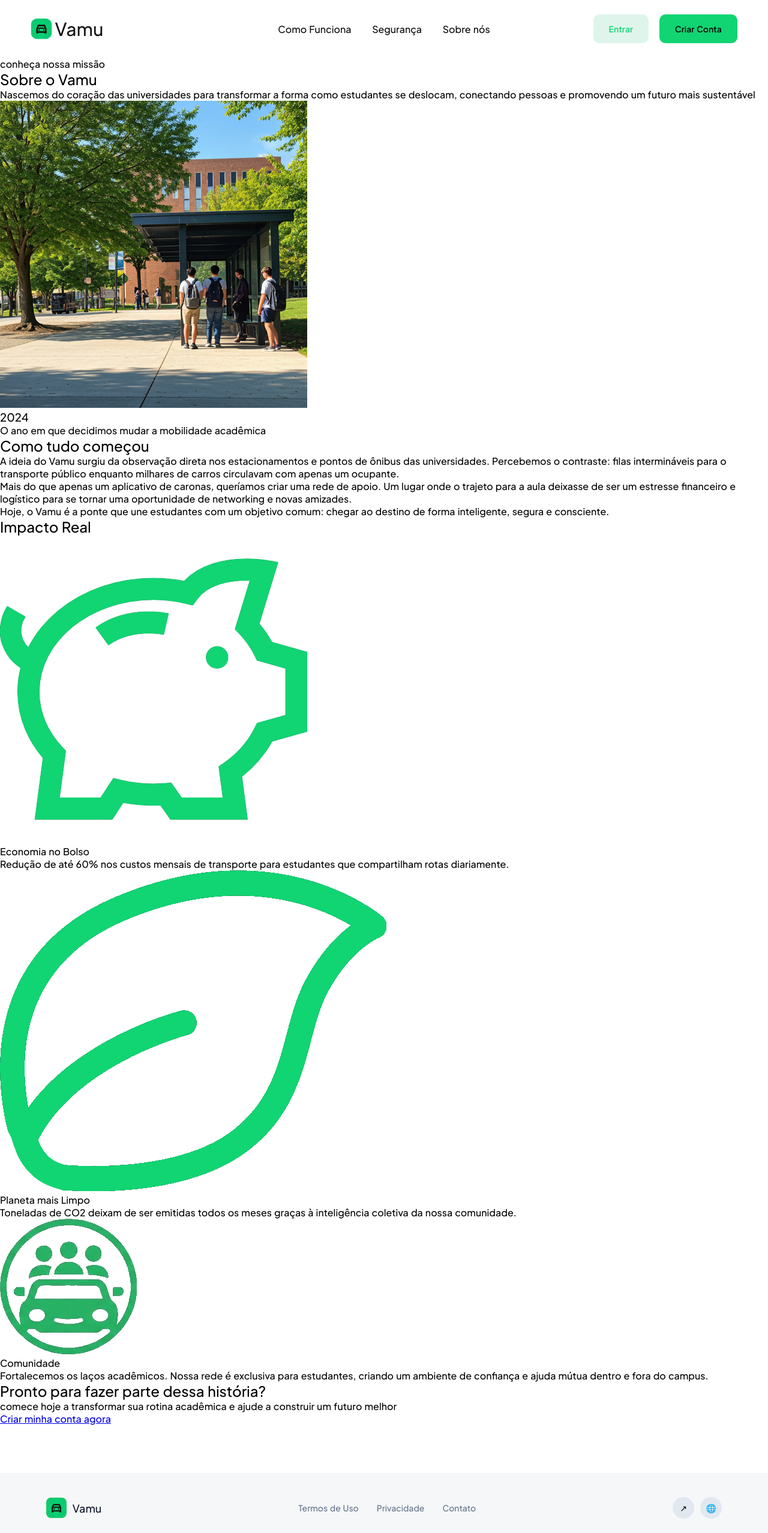
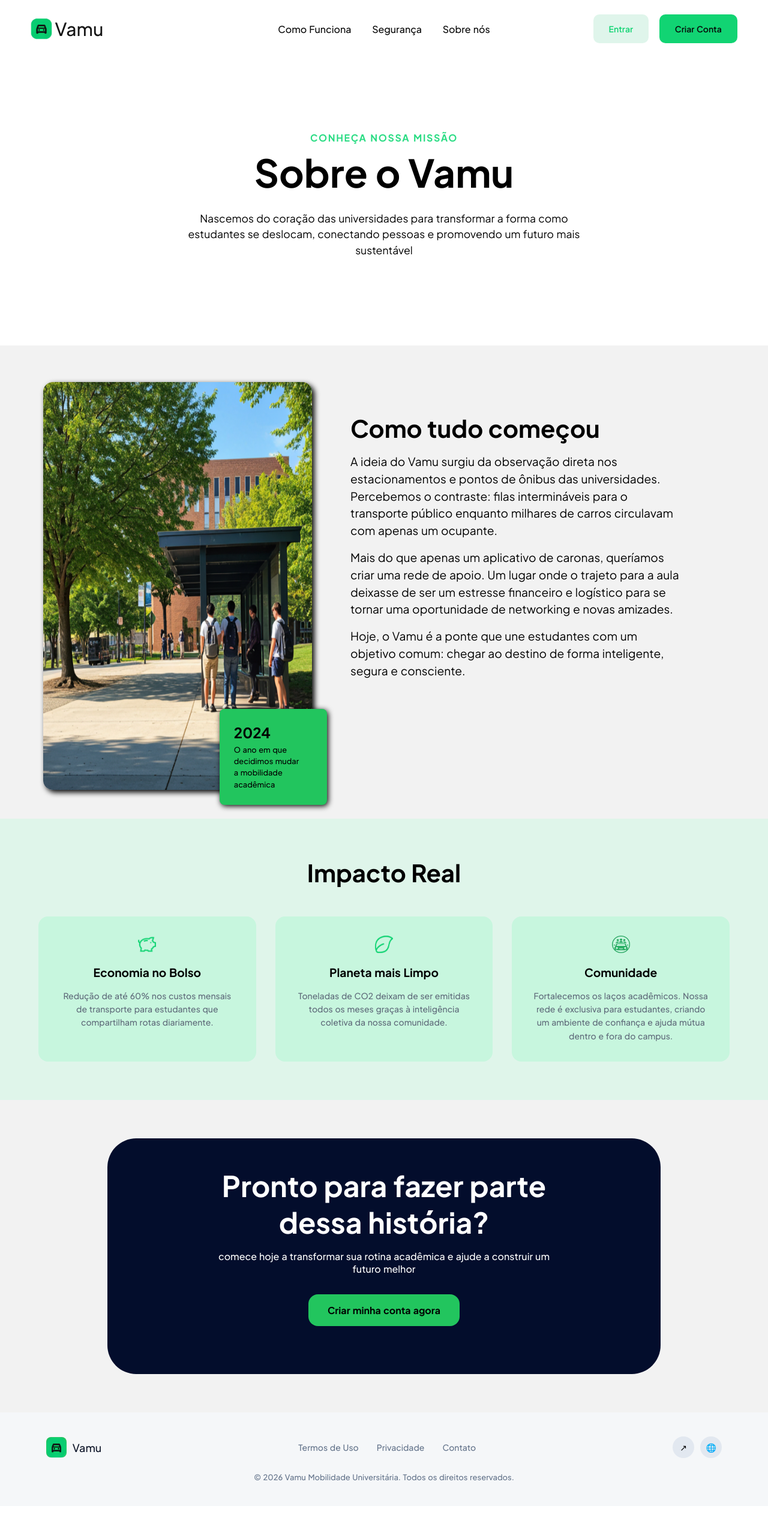
Before and after one commit to Joaovitorsantozz/Vamu-IFSP, a React (Vite) app in the folder vamu-front-end/: page /aboutUs in a window 1280 px wide. Shown: the top 2556 px of the page at 60% size. After the commit the page ends 2511 px from the top, so only its background shows below. Built offline with nearby package versions, Linux system fonts and the light colour scheme.

Commit message:
Atualizando para dar merge na main

```diff
--- a/vamu-front-end/package.json
+++ b/vamu-front-end/package.json
@@ -10,10 +10,12 @@
     "preview": "vite preview"
   },
   "dependencies": {
+    "axios": "^1.13.6",
     "formik": "^2.4.9",
     "react": "^19.2.0",
     "react-dom": "^19.2.0",
-    "react-router-dom": "^7.13.1"
+    "react-router-dom": "^7.13.1",
+    "yup": "^1.7.1"
   },
   "devDependencies": {
     "@eslint/js": "^9.39.1",
--- a/vamu-front-end/src/index.css
+++ b/vamu-front-end/src/index.css
@@ -618,3 +618,234 @@ div.form-field {
     }
   }
 }
+
+.aboutUsHeader{
+  padding: 10rem;
+  height: 60dvh;
+  display: flex;
+  padding: 1rem;
+ }
+
+.aboutUsFeatures{
+
+  display: flex;
+  flex-direction: column;
+  text-align: center;
+  justify-content: center;
+  align-items: center;
+
+   & p.eyebrow{
+    color:#29dc83;
+    font-weight: bolder;
+    letter-spacing: .1rem;
+    text-transform: uppercase;
+    line-height: 1.5;
+    margin-bottom: .3rem;
+
+  }
+  & h1{
+    font-size: 4rem;
+    font-weight: bolder;
+
+  }
+  & p.aboutUsHeaderParagraph{
+    margin: 1.5rem 0 ;
+    width: 54%;
+    font-size: 1.1rem;
+    font-weight: 200;
+    line-height: 1.5;
+  }
+}
+/*---------------------------Segunda Section-------------------------------------------*/
+
+.aboutUsStory{
+  background-color: rgb(242, 242, 242);
+  display: flex;
+
+
+  gap:3rem;
+
+  padding: 2rem;
+
+
+  & img{
+    display:block;
+    margin-top: 1.8rem;
+    border-radius: 1rem;
+    width: 35dvw;
+    height: 85dvh;
+    box-shadow: 4px 4px 10px rgb(0, 0, 0, 1);
+
+
+  }
+
+  & h2{
+    margin-top: 2rem;
+    font-size: 2.5rem;
+    font-weight: bolder;
+
+  }
+
+  & p{
+    margin-top: 1rem;
+    font-size: 1.2rem;
+    width: 85%;
+    line-height: 1.5;
+    font-weight: 200;
+  }
+
+ & .rightContent{
+  margin-top: 2rem;
+  padding: 1rem;
+ }
+
+  & .leftContent{
+    margin-left: 2.5rem;
+    position: relative;
+    margin-bottom: 1rem;
+
+
+
+  }
+
+}
+
+ .overImage{
+  background-color:#22c55e;
+  width: 40%;
+  border-radius: .5rem;
+  padding: 1.5rem;
+  position: absolute;
+  bottom: -25px;
+  right: -25px;
+  box-shadow: 2px 2px 10px rgb(0,0,0,1);
+
+
+
+
+ }
+
+ .overImage p{
+  font-size: .8rem;
+  margin-top: .3rem;
+  font-weight: 500;
+ }
+
+ .overImage h3{
+  margin: 0;
+  font-weight:bolder;
+  font-size: 1.5rem;
+ }
+/*--------------------------------terceira section-----------------------------*/
+.projectImpact{
+  text-align: center;
+  background-color: #dff5ea;
+
+  padding: 4rem;
+
+  & h2{
+    font-size: 2.5rem;
+    font-weight: bolder
+  }
+
+  & .impactCardsContainer{
+    list-style: none;
+    display: flex;
+    justify-content: center;
+    flex-wrap: wrap;
+    margin-top: 3rem;
+    gap: 2rem;
+  }
+
+  & img{
+    display:inline-block;
+    width: 10%;
+    height: 1.8rem;
+
+  }
+
+
+}
+
+.impactCards{
+
+  background-color:#c7f6de;
+  border-radius: 1rem;
+  padding: 2rem;
+
+  flex:1 1 13.5rem;
+
+  & h4{
+    font-size: 1.2rem;
+    font-weight: bold;
+    padding: 1rem;
+
+  }
+  & p{
+    font-size: 14px;
+  line-height: 1.6;
+  color: #5f6b7a;
+  }
+
+}
+
+/*-------------------------------------ultima section do AboutUs-----------------------------------------*/
+
+.inviteSection{
+  background-color: rgb(242, 242, 242);
+  margin-top: 0;
+  padding: 4rem;
+}
+
+.inviteContainer{
+    display: flex;
+    margin: auto;
+    margin-top: 0;
+    justify-content: center;
+    align-items: center;
+    width: 80%;
+
+    & div{
+      background-color:#030d2c;
+      border-radius: 3rem;
+      text-align: center;
+      padding: 2rem;
+    }
+
+    & h2{
+      margin: 1rem auto 1rem auto;
+      text-align: center;
+      width: 80%;
+      font-size: 3rem;
+    font-weight: bolder;
+    color: white;
+    }
+
+    & p{
+      margin: auto;
+      color: white;
+      width: 70%;
+    }
+
+  }
+
+  .aboutUsBtn{
+      font-weight: bold;
+      display: inline-block;
+      text-decoration: none;
+      color:black;
+      padding: 1rem 2rem;
+      margin: 2rem 0 3rem;
+      border-radius: 1rem;
+      background-color:#22c55e;
+
+  }
+
+  .aboutUsBtn:hover{
+    background-color:#00ff5e;
+
+  }
+
+  section.aboutUs footer{
+    margin-top: 0;
+  }
--- a/vamu-front-end/src/pages/register.tsx
+++ b/vamu-front-end/src/pages/register.tsx
@@ -5,6 +5,7 @@ import usericon from "../assets/icons/user.png";
 import emailicon from "../assets/icons/email.png";
 import passwordicon from "../assets/icons/password.png";
 import { Link } from 'react-router-dom';
+
 function Register() {
   return (
     <section className="register-section">
```
Also changed, not shown: 1 other file (tests, documents, lock files or other folders).
